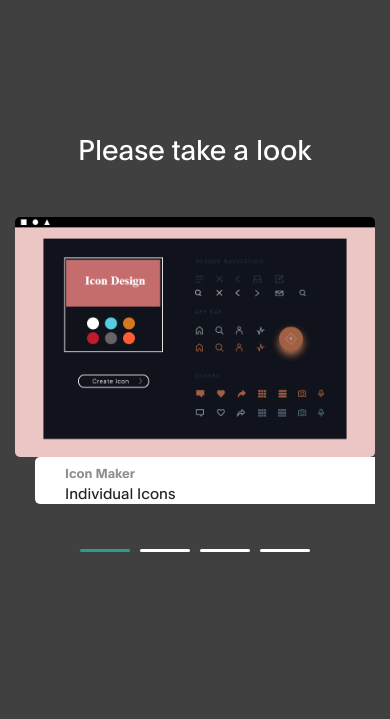
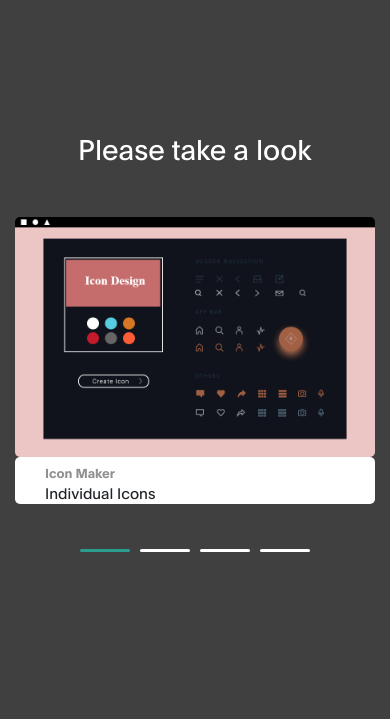
Before and after one commit to MaximDascalasu/MaximDascalasu.github.io, a PHP site: page / in a window 390 px wide. Shown: the part 4394-5113 px from the top of the page. Run offline with PHP 8.4, Linux system fonts and the light colour scheme.

Commit message:
update style
update screen media, description project ( max-width 767)

```diff
--- a/css/style.css
+++ b/css/style.css
@@ -653,7 +653,7 @@ Maxim Dascalasu
 
       right: 0;
       left: 0;
-      margin:0px 20px 0px 20px;
+      margin:0px 20px 0px 0px;
       padding: 0px 0px 0px 30px ;
     }
 
```
